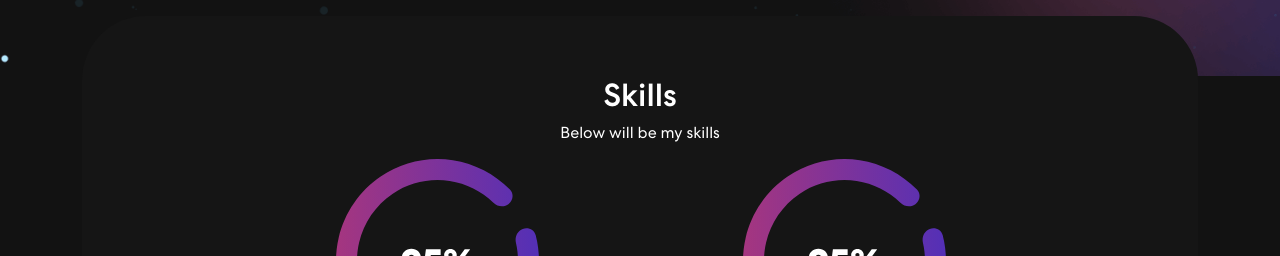
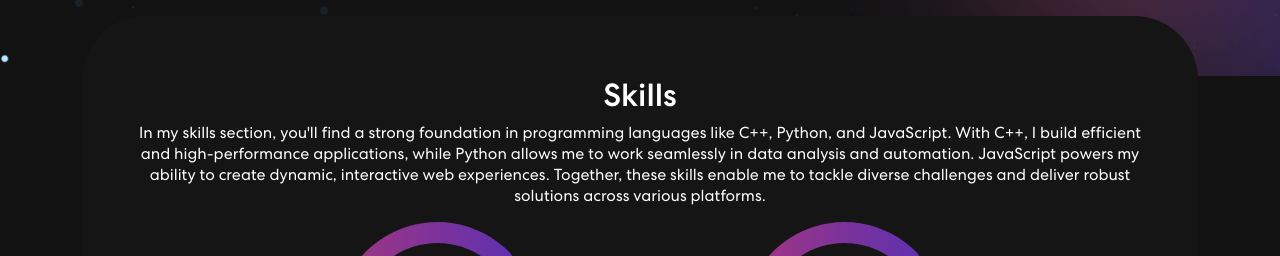
Before and after one commit to bennyyang11/Personal-Portfolio, a React (Create React App) app: page / in a window 1280 px wide. Shown: the part 842-1098 px from the top of the page. Built offline with nearby package versions, Linux system fonts and the light colour scheme.

Commit message:
Adding skills description

```diff
--- a/src/components/Skills.js
+++ b/src/components/Skills.js
@@ -34,7 +34,7 @@ export const Skills = () => {
                         <h2>
                             Skills
                         </h2>
-                        <p>Below will be my skills</p>
+                        <p>In my skills section, you'll find a strong foundation in programming languages like C++, Python, and JavaScript. With C++, I build efficient and high-performance applications, while Python allows me to work seamlessly in data analysis and automation. JavaScript powers my ability to create dynamic, interactive web experiences. Together, these skills enable me to tackle diverse challenges and deliver robust solutions across various platforms.</p>
                         <Carousel responsive={responsive} infinite={true} className="skill-slider">
                             <div className = "item">
                                 <img src = {meter1} alt = "Image" />
```
